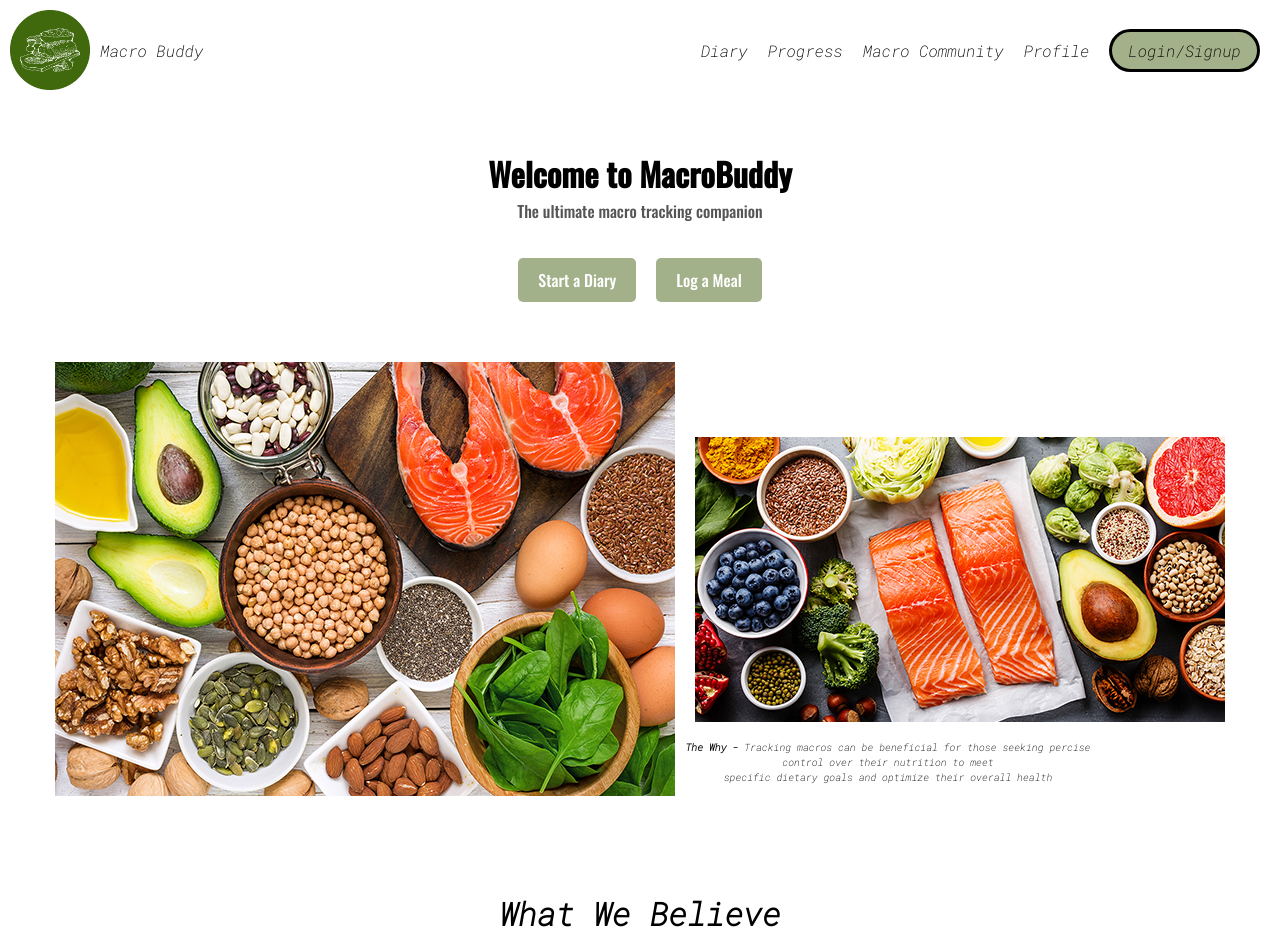
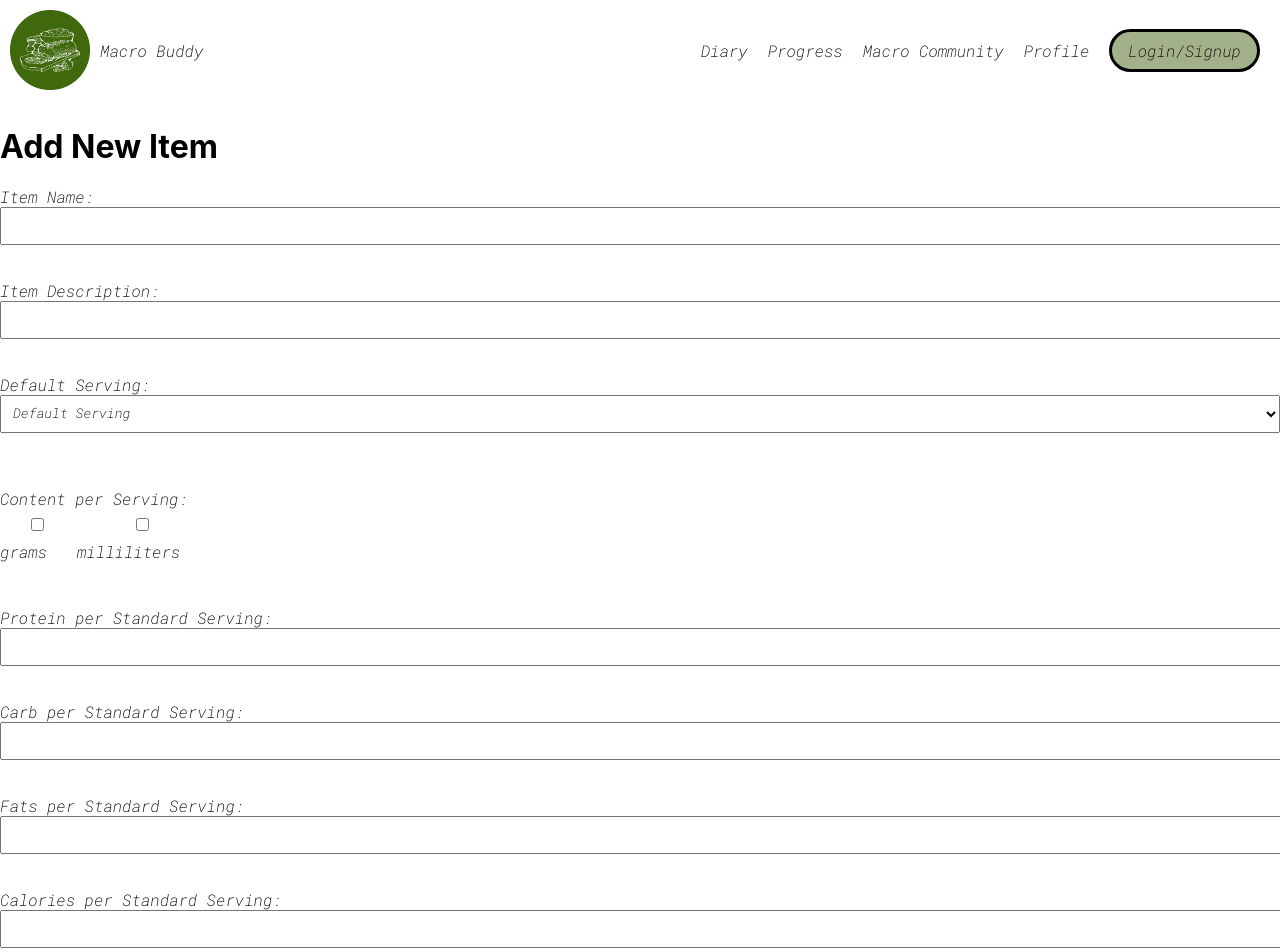
Before and after one commit to AstroMike101/macro-buddy, a React (Create React App) app: page /log-meal in a window 1280 px wide. Shown: the top 952 px of the page. Built offline with nearby package versions, Linux system fonts and the light colour scheme.

Commit message:
JOSEPH SLAY

```diff
--- a/src/App.js
+++ b/src/App.js
@@ -1,20 +1,23 @@
-import logo from './logo.svg';
-import './App.css';
+import React from 'react';
+import { BrowserRouter as Router, Route, Routes } from 'react-router-dom';
 import NavBar from './NavBar';
 import WelcomeSection from './WelcomeSection';
 import AboutMacroBuddy from './AboutMacroBuddy';
-
-
-
+import LogAMeal from './LogAMeal';
 
 function App() {
   return (
-    <div className="App">
-      <NavBar />
-      <WelcomeSection />
-      <AboutMacroBuddy />
-
-    </div>
+    <Router>
+      <div className="App">
+        <NavBar />
+        <Routes>
+          <Route path="/" element={<WelcomeSection />} />
+          <Route path="/log-meal" element={<LogAMeal />} />
+          {/* Add more routes as needed */}
+        </Routes>
+        <AboutMacroBuddy/>
+      </div>
+    </Router>
   );
 }
 
--- /dev/null
+++ b/src/LogAMeal.css
@@ -0,0 +1,78 @@
+/* styles.css */
+
+/* Container styles for each section */
+.add-item-container {
+    max-width: 600px;
+    margin: 20px auto;
+    padding: 20px;
+    border: 1px solid #ccc;
+    border-radius: 8px;
+    box-shadow: 0 0 10px rgba(0, 0, 0, 0.1);
+    font-family: 'Roboto Mono', monospace;
+  }
+
+  /* Item Name and Item Description box */
+  .item-info-box {
+    margin-bottom: 20px;
+    font-family: 'Roboto Mono', monospace;
+  }
+
+  /* Default Serving and Content per Serving box */
+  .serving-box {
+    margin-bottom: 20px;
+    font-family: 'Roboto Mono', monospace;
+  }
+
+  /* Protein, Carb, Fats, and Calories box */
+  .nutrition-box {
+    display: flex;
+    flex-wrap: wrap;
+    font-family: 'Roboto Mono', monospace;
+  }
+
+  /* Styles for form labels and input fields */
+  label {
+    display: block;
+    margin-bottom: 5px;
+    font-family: 'Roboto Mono', monospace;
+  }
+  /* Add to styles.css */
+
+/* Checkbox container styles */
+.checkbox-container {
+    display: flex;
+    align-items: center;
+    margin-bottom: 10px;
+    font-family: 'Roboto Mono', monospace;
+  }
+
+  /* Checkbox styles */
+  .checkbox-container label {
+    margin-right: 10px;
+    font-family: 'Roboto Mono', monospace;
+  }
+
+  input[type="text"],
+  select,
+  button,
+  input[type="checkbox"] {
+    margin-bottom: 10px;
+    padding: 8px;
+    font-family: 'Roboto Mono', monospace;
+    width: 100%;
+  }
+
+  button {
+    background-color: #a3b18a;
+    color: #fff;
+    cursor: pointer;
+    border: none;
+    padding: 10px;
+    border-radius: 5px;
+    font-family: 'Roboto Mono', monospace;
+  }
+
+  button:hover {
+    background-color: #8de0a9;
+    font-family: 'Roboto Mono', monospace;
+  }
--- /dev/null
+++ b/src/LogAMeal.js
@@ -0,0 +1,183 @@
+import React, { useState } from 'react';
+import './LogAMeal.css';
+
+const AddItem = () => {
+    const [newItem, setNewItem] = useState({
+        itemName: '',
+        itemDescription: '',
+        servingType: 'Default Serving',
+        servingUnit: {
+            grams: false,
+            milliliters: false,
+        },
+        protein: '',
+        carb: '',
+        fats: '',
+        calories: '',
+    });
+
+    const handleInputChange = (e) => {
+        const { name, value, type, checked } = e.target;
+
+        if (type === 'checkbox') {
+            setNewItem({
+                ...newItem,
+                servingUnit: {
+                    ...newItem.servingUnit,
+                    [name]: checked,
+                },
+            });
+        } else {
+            setNewItem({
+                ...newItem,
+                [name]: value,
+            });
+        }
+    };
+
+    const handleSubmit = (e) => {
+        e.preventDefault();
+        console.log('New Item:', newItem);
+        setNewItem({
+            itemName: '',
+            itemDescription: '',
+            servingType: 'Default Serving',
+            servingUnit: {
+                grams: false,
+                milliliters: false,
+            },
+            protein: '',
+            carb: '',
+            fats: '',
+            calories: '',
+        });
+    };
+
+    return (
+        <div>
+            <h2>Add New Item</h2>
+            <form onSubmit={handleSubmit}>
+                <label>
+                    Item Name:
+                    <input
+                        type="text"
+                        name="itemName"
+                        value={newItem.itemName}
+                        onChange={handleInputChange}
+                    />
+                </label>
+                <br />
+                <label>
+                    Item Description:
+                    <input
+                        type="text"
+                        name="itemDescription"
+                        value={newItem.itemDescription}
+                        onChange={handleInputChange}
+                    />
+                </label>
+                <br />
+                <label>
+                    Default Serving:
+                    <select
+                        name="servingType"
+                        value={newItem.servingType}
+                        onChange={handleInputChange}
+                    >
+                        <option value="Default Serving">Default Serving</option>
+                        <option value="Custom Serving">Custom Serving</option>
+                    </select>
+                </label>
+                <br />
+
+                {/* Custom Serving box (conditionally rendered) */}
+                {newItem.servingType === 'Custom Serving' && (
+                    <div className="custom-serving-box">
+                        <label>
+                            Name of Serving:
+                            <input
+                                type="text"
+                                name="servingName"
+                                value={newItem.servingName}
+                                onChange={handleInputChange}
+                            />
+                        </label>
+                    </div>
+                )}
+
+                <br />
+                {/* Content per Serving box */}
+                <div className="serving-box">
+                    <label>
+                        Content per Serving:
+                    </label>
+                    <div className="checkbox-container">
+                        <label>
+                            <input
+                                type="checkbox"
+                                name="grams"
+                                checked={newItem.servingUnit.grams}
+                                onChange={handleInputChange}
+                            />
+                            grams
+                        </label>
+                        <label>
+                            <input
+                                type="checkbox"
+                                name="milliliters"
+                                checked={newItem.servingUnit.milliliters}
+                                onChange={handleInputChange}
+                            />
+                            milliliters
+                        </label>
+                    </div>
+                </div>
+
+                <br />
+                <label>
+                    Protein per Standard Serving:
+                    <input
+                        type="text"
+                        name="protein"
+                        value={newItem.protein}
+                        onChange={handleInputChange}
+                    />
+                </label>
+                <br />
+                <label>
+                    Carb per Standard Serving:
+                    <input
+                        type="text"
+                        name="carb"
+                        value={newItem.carb}
+                        onChange={handleInputChange}
+                    />
+                </label>
+                <br />
+                <label>
+                    Fats per Standard Serving:
+                    <input
+                        type="text"
+                        name="fats"
+                        value={newItem.fats}
+                        onChange={handleInputChange}
+                    />
+                </label>
+                <br />
+                <label>
+                    Calories per Standard Serving:
+                    <input
+                        type="text"
+                        name="calories"
+                        value={newItem.calories}
+                        onChange={handleInputChange}
+                    />
+                </label>
+                <br />
+                <button type="submit">Add Item</button>
+            </form>
+        </div>
+    );
+};
+
+export default AddItem;
--- a/src/WelcomeSection.js
+++ b/src/WelcomeSection.js
@@ -2,7 +2,7 @@
 
 import React from 'react';
 import './WelcomeSection.css'
-
+import { Link } from 'react-router-dom';
 const WelcomeSection = () => {
   return (
     <div className="welcome-section">
@@ -10,7 +10,9 @@ const WelcomeSection = () => {
       <p className="subheading">The ultimate macro tracking companion</p>
       <div className="buttons">
         <button>Start a Diary</button>
-        <button>Log a Meal</button>
+        <Link to="/log-meal">
+          <button>Log a Meal</button>
+        </Link>
       </div>
     </div>
   );
```
